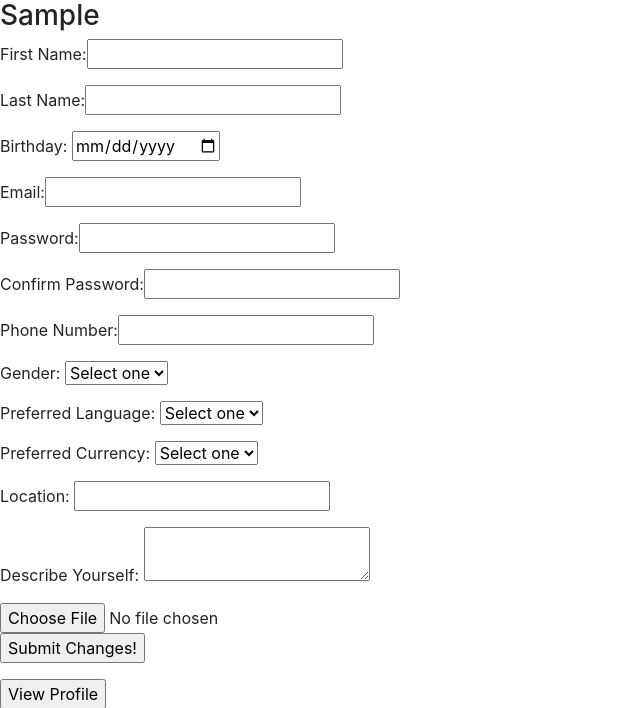
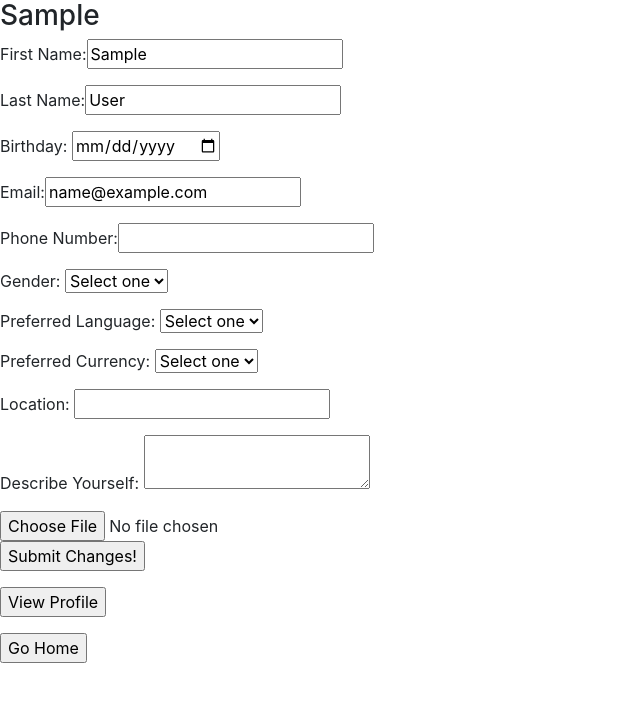
Before and after one commit to enecatalina/Python-Project, a Django app: template AirBNB/python_project/apps/users_app/templates/edit.html in a window 1280 px wide. Shown: the top 708 px of the page, without its empty margins (0-640 px from the left). Run offline with Django 3.2, Linux system fonts and the light colour scheme; the template is opened without the code that fills it: values that come from a table or form of the project are taken from there, others are empty; tables that the repository leaves empty hold one stand-in row (values such as "Sample post"); some libraries are stand-ins or nearby versions.

Commit message:
Updates from yesterday

```diff
--- a/AirBNB/python_project/apps/property_details/views.py
+++ b/AirBNB/python_project/apps/property_details/views.py
@@ -11,6 +11,7 @@ from ..users_app.models import User
 # Create your views here.
 def index(request):
     all_listings = listing.objects.all()
+    # search_listing = all_listings.filter()
     context = {'listings': all_listings}
     return render(request, 'property_details/index.html', context)
 
--- a/AirBNB/python_project/apps/users_app/templates/edit.html
+++ b/AirBNB/python_project/apps/users_app/templates/edit.html
@@ -14,25 +14,19 @@
     <form action="{% url 'users:update' user_edit.id %}" method='POST' enctype="multipart/form-data">
         {% csrf_token %}
         <div class="form-group">
-             First Name:<input class="first_name" type='text' name='first_name'>
+             First Name:<input class="first_name" type='text' name='first_name' value= '{{user_edit.first_name}}'>
         </div>
         <div class="form-group">
-            Last Name:<input class="last_name" type='text' name='last_name'>
+            Last Name:<input class="last_name" type='text' name='last_name' value= '{{user_edit.last_name}}'>
         </div>
         <div class="form-group">
             Birthday: <input class="birthday" type="date" name='birthday'>
         </div>
         <div class="form-group">
-            Email:<input class="email" type='text' name='email'>
+            Email:<input class="email" type='text' name='email' value= '{{user_edit.email}}'>
         </div>
         <div class="form-group">
-            Password:<input class="pw" type='password' name='password'>
-        </div>
-        <div class="form-group">
-            Confirm Password:<input class="cpw" type='password' name='confirm_password'>
-        </div>
-        <div class="form-group">
-            Phone Number:<input class="phone_number" type='text' name='phone_number'>
+            Phone Number:<input class="phone_number" type='text' name='phone_number' value= '{{user_edit.phone_number}}'>
         </div>
         <div class="form-group">
             Gender:
@@ -63,7 +57,7 @@
                 </select>
         </div>
         <div class="form-group">
-            Location: <input class="location" type='text' name='location'>
+            Location: <input class="location" type='text' name='location' value= '{{user_edit.location}}'>
         </div>
         <div class="form-group">
             Describe Yourself: <textarea name="user_description" id="description"></textarea>
@@ -94,3 +88,11 @@
                 <input type='submit' value='Go Home'>
             </div>
         </form>
+    </body>
+</html>
+
+        <!-- <div class="form-group">
+            Password:<input class="pw" type='password' name='password'>
+        </div>
+        <div class="form-group">
+            Confirm Password:<input class="cpw" type='password' name='confirm_password'> -->
--- a/AirBNB/python_project/apps/users_app/templates/home.html
+++ b/AirBNB/python_project/apps/users_app/templates/home.html
@@ -47,3 +47,5 @@
     </div>
 </body>
 </html>
+
+<!-- action= "{% url 'property:display' request.session.user_id %}" -->
--- a/AirBNB/python_project/apps/users_app/templates/index.html
+++ b/AirBNB/python_project/apps/users_app/templates/index.html
@@ -105,6 +105,11 @@
                 {% endif %}
         </form>
         </div>
+        <h3> Already an user? </h3>
+        <form action="{% url 'users:logme' %}">
+            <div class="form-group">
+                <input class="submit" type='submit' value='Sign In!'>
+            </div>
 </body>
 </html>
 
--- a/AirBNB/python_project/apps/users_app/templates/view.html
+++ b/AirBNB/python_project/apps/users_app/templates/view.html
@@ -13,6 +13,8 @@
 
 <body>
     <h1> Hey, I'm {{user_profile.first_name}}! </h1>
+    <!-- <p>{{user_profile.profile_pic}}</p> -->
+    <img src="/media/{{user_profile.profile_pic}}" alt="img" class="img-responsive img-rounded">
     <p> {{user_profile.location}}. Joined on {{user_profile.created_at}}</p>
     <form action="{% url 'users:edit' user_profile.id %}">
         <div class="form-group">
--- a/AirBNB/python_project/apps/users_app/views.py
+++ b/AirBNB/python_project/apps/users_app/views.py
@@ -109,8 +109,9 @@ def update(request, user_id):   #How to run validations thorugh an update?
     person.preferred_currency = request.POST.get('preferred_currency',  "")
     person.location = request.POST.get('location', "")
     person.user_description = request.POST.get('user_description', "")
-    person.profile_pic = request.FILES['profile_pic']
+    person.profile_pic = request.FILES.get('profile_pic', "")
     person.save()
+
 
     return redirect(reverse("users:edit", args=(user_id)))
 
```
Also changed, not shown: AirBNB/python_project/apps/users_app/urls.py (+10 -10 lines), AirBNB/python_project/apps/property_details/migrations/0002_auto_20171025_1556.py (deleted), AirBNB/python_project/apps/property_details/migrations/0002_auto_20171025_2147.py (added), AirBNB/python_project/media/profile_pics/CheritaOusley_AKu2ry1.jpg (added).
